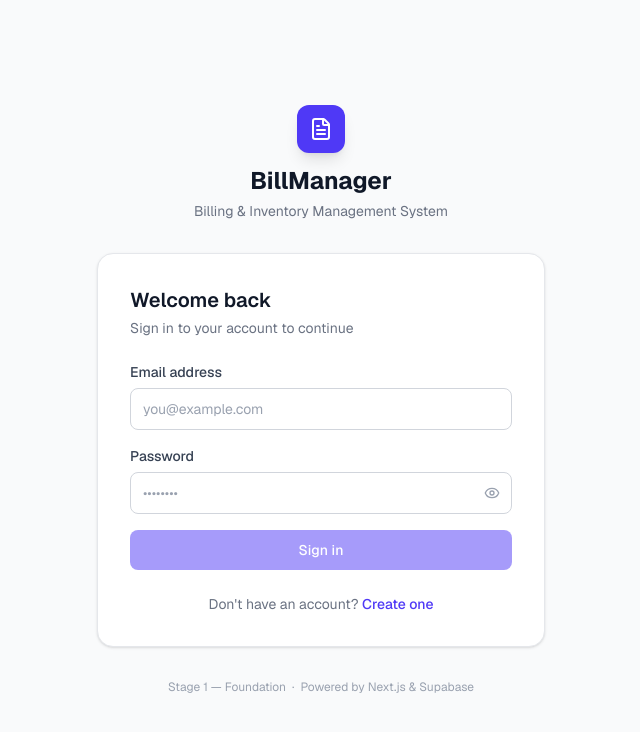
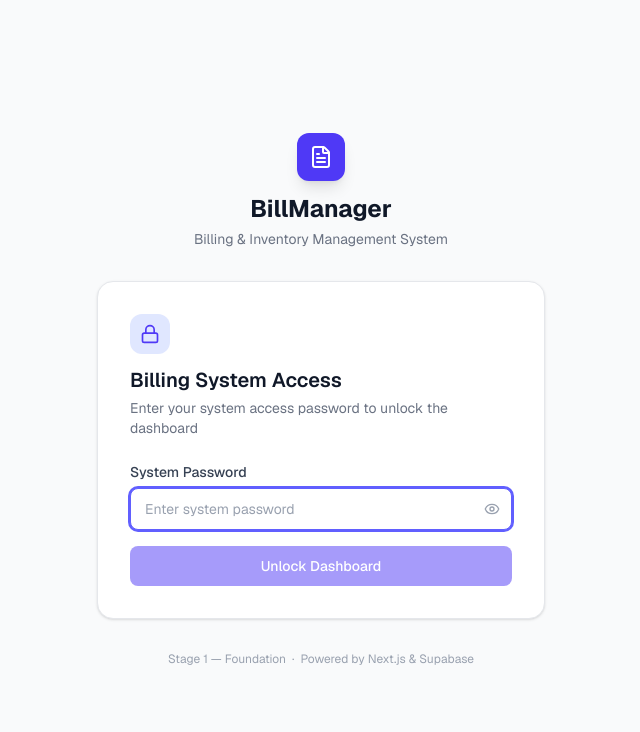
Before and after one commit to minikicksonlinestore-cyber/billing-system, a Next.js app: page /login in a window 1280 px wide. Shown: the top 732 px of the page, without its empty margins (319-959 px from the left). Built offline with nearby package versions, Linux system fonts and the light colour scheme.

Commit message:
feat: implement password-only system authentication (oldbeach@786)

```diff
--- a/src/app/(auth)/login/page.tsx
+++ b/src/app/(auth)/login/page.tsx
@@ -1,13 +1,10 @@
 "use client";
 
 import { useState } from "react";
-import Link from "next/link";
-import { Eye, EyeOff, Loader2, AlertCircle } from "lucide-react";
-import { createClient } from "@/lib/supabase/client";
+import { Eye, EyeOff, Loader2, AlertCircle, Lock } from "lucide-react";
 import { cn } from "@/lib/utils";
 
 export default function LoginPage() {
-  const [email, setEmail] = useState("");
   const [password, setPassword] = useState("");
   const [showPassword, setShowPassword] = useState(false);
   const [isLoading, setIsLoading] = useState(false);
@@ -19,50 +16,41 @@ export default function LoginPage() {
     setIsLoading(true);
 
     try {
-      const supabase = createClient();
-      const { error: authError } = await supabase.auth.signInWithPassword({
-        email: email.trim(),
-        password,
+      const res = await fetch("/api/auth/login", {
+        method: "POST",
+        headers: {
+          "Content-Type": "application/json",
+        },
+        body: JSON.stringify({ password }),
       });
 
-      if (authError) {
-        if (
-          authError.message.includes("Failed to fetch") ||
-          authError.message.includes("fetch") ||
-          authError.message.includes("placeholder")
-        ) {
-          setError(
-            "Authentication failed: Unable to connect to Supabase. Ensure NEXT_PUBLIC_SUPABASE_URL and NEXT_PUBLIC_SUPABASE_ANON_KEY environment variables are configured in your deployment settings."
-          );
-        } else {
-          setError(authError.message);
-        }
+      const data = await res.json();
+
+      if (!res.ok || !data.success) {
+        setError(data.error || "Incorrect password. Please try again.");
         setIsLoading(false);
         return;
       }
 
-      // Perform a full window navigation so browser attaches all newly set auth cookies to the HTTP GET request for /dashboard
+      // Force full window navigation to attach session cookie to GET /dashboard
       window.location.href = "/dashboard";
-    } catch (err: any) {
-      if (err?.message?.includes("Failed to fetch") || err?.toString()?.includes("fetch")) {
-        setError(
-          "Authentication failed: Unable to connect to Supabase. Ensure NEXT_PUBLIC_SUPABASE_URL and NEXT_PUBLIC_SUPABASE_ANON_KEY environment variables are configured in your deployment settings."
-        );
-      } else {
-        setError("An unexpected error occurred during login. Please try again.");
-      }
+    } catch {
+      setError("An unexpected error occurred. Please try again.");
       setIsLoading(false);
     }
   };
 
   return (
     <div className="bg-white dark:bg-gray-800 rounded-2xl shadow-sm border border-gray-200 dark:border-gray-700 p-8">
-      <div className="mb-6">
+      <div className="mb-6 text-center sm:text-left">
+        <div className="w-10 h-10 rounded-xl bg-indigo-100 dark:bg-indigo-900/30 text-indigo-600 dark:text-indigo-400 flex items-center justify-center mb-3 mx-auto sm:mx-0">
+          <Lock className="w-5 h-5" />
+        </div>
         <h2 className="text-xl font-semibold text-gray-900 dark:text-white">
-          Welcome back
+          Billing System Access
         </h2>
         <p className="text-sm text-gray-500 dark:text-gray-400 mt-1">
-          Sign in to your account to continue
+          Enter your system access password to unlock the dashboard
         </p>
       </div>
 
@@ -75,55 +63,26 @@ export default function LoginPage() {
           </div>
         )}
 
-        {/* Email */}
+        {/* Password Only */}
         <div className="space-y-1.5">
           <label
-            htmlFor="email"
+            htmlFor="password"
             className="block text-sm font-medium text-gray-700 dark:text-gray-300"
           >
-            Email address
+            System Password
           </label>
-          <input
-            id="email"
-            type="email"
-            autoComplete="email"
-            required
-            value={email}
-            onChange={(e) => setEmail(e.target.value)}
-            placeholder="you@example.com"
-            className={cn(
-              "w-full px-3 py-2.5 rounded-lg border text-sm transition-colors",
-              "bg-white dark:bg-gray-900 text-gray-900 dark:text-white",
-              "border-gray-300 dark:border-gray-600",
-              "placeholder:text-gray-400 dark:placeholder:text-gray-500",
-              "focus:outline-none focus:ring-2 focus:ring-indigo-500 focus:border-indigo-500",
-              "disabled:opacity-50 disabled:cursor-not-allowed"
-            )}
-            disabled={isLoading}
-          />
-        </div>
-
-        {/* Password */}
-        <div className="space-y-1.5">
-          <div className="flex items-center justify-between">
-            <label
-              htmlFor="password"
-              className="block text-sm font-medium text-gray-700 dark:text-gray-300"
-            >
-              Password
-            </label>
-          </div>
           <div className="relative">
             <input
               id="password"
               type={showPassword ? "text" : "password"}
               autoComplete="current-password"
               required
+              autoFocus
               value={password}
               onChange={(e) => setPassword(e.target.value)}
-              placeholder="••••••••"
+              placeholder="Enter system password"
               className={cn(
-                "w-full px-3 py-2.5 pr-10 rounded-lg border text-sm transition-colors",
+                "w-full px-3.5 py-2.5 pr-10 rounded-lg border text-sm transition-colors",
                 "bg-white dark:bg-gray-900 text-gray-900 dark:text-white",
                 "border-gray-300 dark:border-gray-600",
                 "placeholder:text-gray-400 dark:placeholder:text-gray-500",
@@ -150,29 +109,18 @@ export default function LoginPage() {
         {/* Submit Button */}
         <button
           type="submit"
-          disabled={isLoading || !email || !password}
+          disabled={isLoading || !password}
           className={cn(
-            "w-full flex items-center justify-center gap-2 px-4 py-2.5 rounded-lg text-sm font-medium transition-colors",
+            "w-full flex items-center justify-center gap-2 px-4 py-2.5 rounded-lg text-sm font-medium transition-colors mt-2",
             "bg-indigo-600 text-white hover:bg-indigo-700",
             "focus:outline-none focus:ring-2 focus:ring-indigo-500 focus:ring-offset-2",
             "disabled:opacity-50 disabled:cursor-not-allowed"
           )}
         >
           {isLoading && <Loader2 className="w-4 h-4 animate-spin" />}
-          {isLoading ? "Signing in..." : "Sign in"}
+          {isLoading ? "Unlocking Dashboard..." : "Unlock Dashboard"}
         </button>
       </form>
-
-      {/* Sign up link */}
-      <p className="mt-6 text-center text-sm text-gray-500 dark:text-gray-400">
-        Don&apos;t have an account?{" "}
-        <Link
-          href="/signup"
-          className="text-indigo-600 dark:text-indigo-400 font-medium hover:underline"
-        >
-          Create one
-        </Link>
-      </p>
     </div>
   );
 }
--- /dev/null
+++ b/src/app/api/auth/login/route.ts
@@ -0,0 +1,44 @@
+import { NextResponse } from "next/server";
+import { cookies } from "next/headers";
+import { getExpectedPassword, createSessionToken, SESSION_COOKIE_NAME } from "@/lib/auth";
+
+export async function POST(request: Request) {
+  try {
+    const body = await request.json();
+    const { password } = body || {};
+
+    if (!password || typeof password !== "string") {
+      return NextResponse.json(
+        { success: false, error: "Password is required." },
+        { status: 400 }
+      );
+    }
+
+    const expectedPassword = getExpectedPassword();
+
+    if (password.trim() !== expectedPassword.trim()) {
+      return NextResponse.json(
+        { success: false, error: "Incorrect password. Please try again." },
+        { status: 401 }
+      );
+    }
+
+    const sessionToken = createSessionToken(expectedPassword);
+    const cookieStore = await cookies();
+
+    cookieStore.set(SESSION_COOKIE_NAME, sessionToken, {
+      httpOnly: true,
+      secure: process.env.NODE_ENV === "production",
+      sameSite: "lax",
+      path: "/",
+      maxAge: 60 * 60 * 24 * 30, // 30 days
+    });
+
+    return NextResponse.json({ success: true });
+  } catch {
+    return NextResponse.json(
+      { success: false, error: "An error occurred during authentication." },
+      { status: 500 }
+    );
+  }
+}
--- /dev/null
+++ b/src/app/api/auth/logout/route.ts
@@ -0,0 +1,19 @@
+import { NextResponse } from "next/server";
+import { cookies } from "next/headers";
+import { SESSION_COOKIE_NAME } from "@/lib/auth";
+
+export async function POST() {
+  try {
+    const cookieStore = await cookies();
+    cookieStore.set(SESSION_COOKIE_NAME, "", {
+      httpOnly: true,
+      secure: process.env.NODE_ENV === "production",
+      sameSite: "lax",
+      path: "/",
+      maxAge: 0,
+    });
+    return NextResponse.json({ success: true });
+  } catch {
+    return NextResponse.json({ success: true });
+  }
+}
--- a/src/components/layout/Header.tsx
+++ b/src/components/layout/Header.tsx
@@ -54,10 +54,12 @@ export function Header({ onMobileMenuToggle, title = "Dashboard" }: HeaderProps)
 
   const handleLogout = async () => {
     setIsLoggingOut(true);
-    const supabase = createClient();
-    await supabase.auth.signOut();
-    router.push("/login");
-    router.refresh();
+    try {
+      await fetch("/api/auth/logout", { method: "POST" });
+    } catch {
+      // Ignore errors on logout
+    }
+    window.location.href = "/login";
   };
 
   const initials = user?.full_name
--- /dev/null
+++ b/src/lib/auth.ts
@@ -0,0 +1,27 @@
+const SESSION_COOKIE_NAME = "auth_session";
+const DEFAULT_PASSWORD = "oldbeach@786";
+
+export function getExpectedPassword(): string {
+  return process.env.AUTH_PASSWORD || DEFAULT_PASSWORD;
+}
+
+export function createSessionToken(password: string): string {
+  const secret = getExpectedPassword();
+  const raw = `${password}::${secret}::billing_secure_session_2026`;
+
+  let hash = 0;
+  for (let i = 0; i < raw.length; i++) {
+    const char = raw.charCodeAt(i);
+    hash = (hash << 5) - hash + char;
+    hash |= 0;
+  }
+  return `sess_${Math.abs(hash).toString(36)}`;
+}
+
+export function isValidSessionToken(token: string | null | undefined): boolean {
+  if (!token) return false;
+  const validToken = createSessionToken(getExpectedPassword());
+  return token === validToken;
+}
+
+export { SESSION_COOKIE_NAME };
```
Also changed, not shown: src/middleware.ts (+23 -91 lines).
